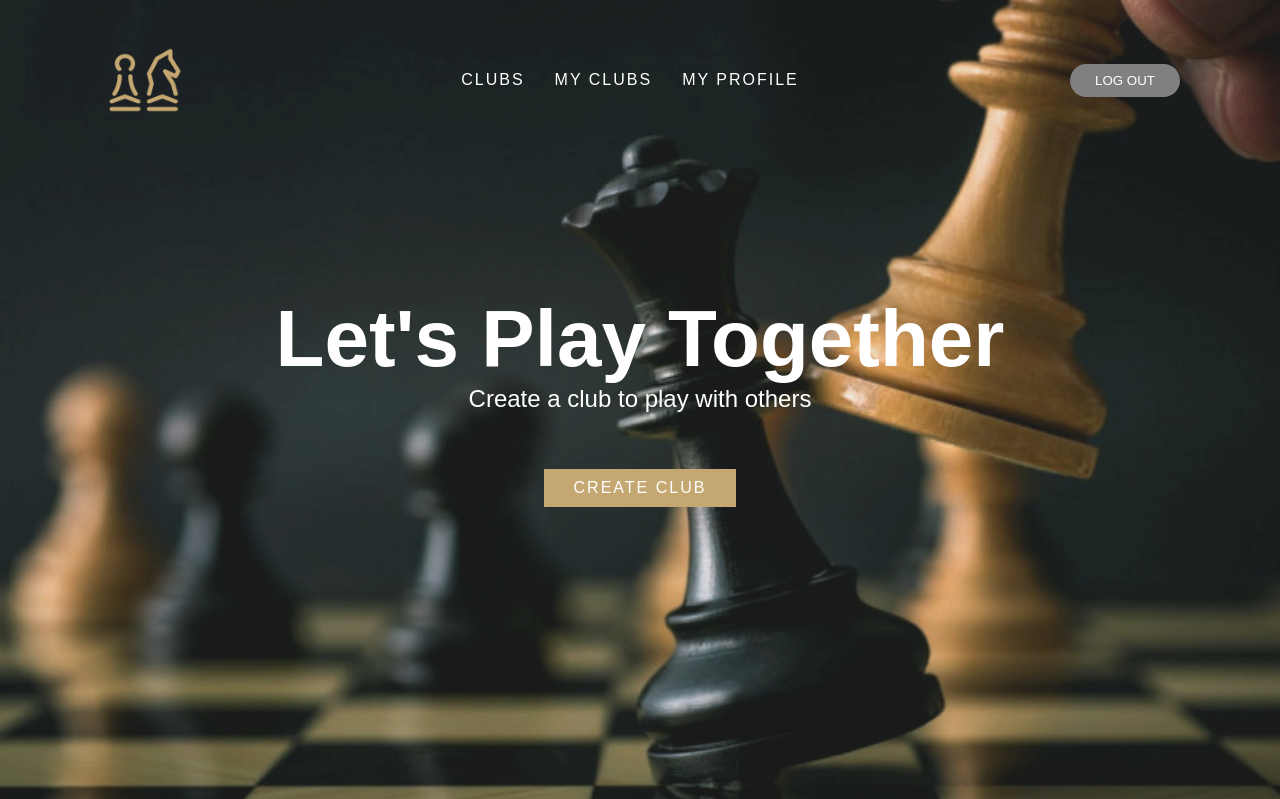
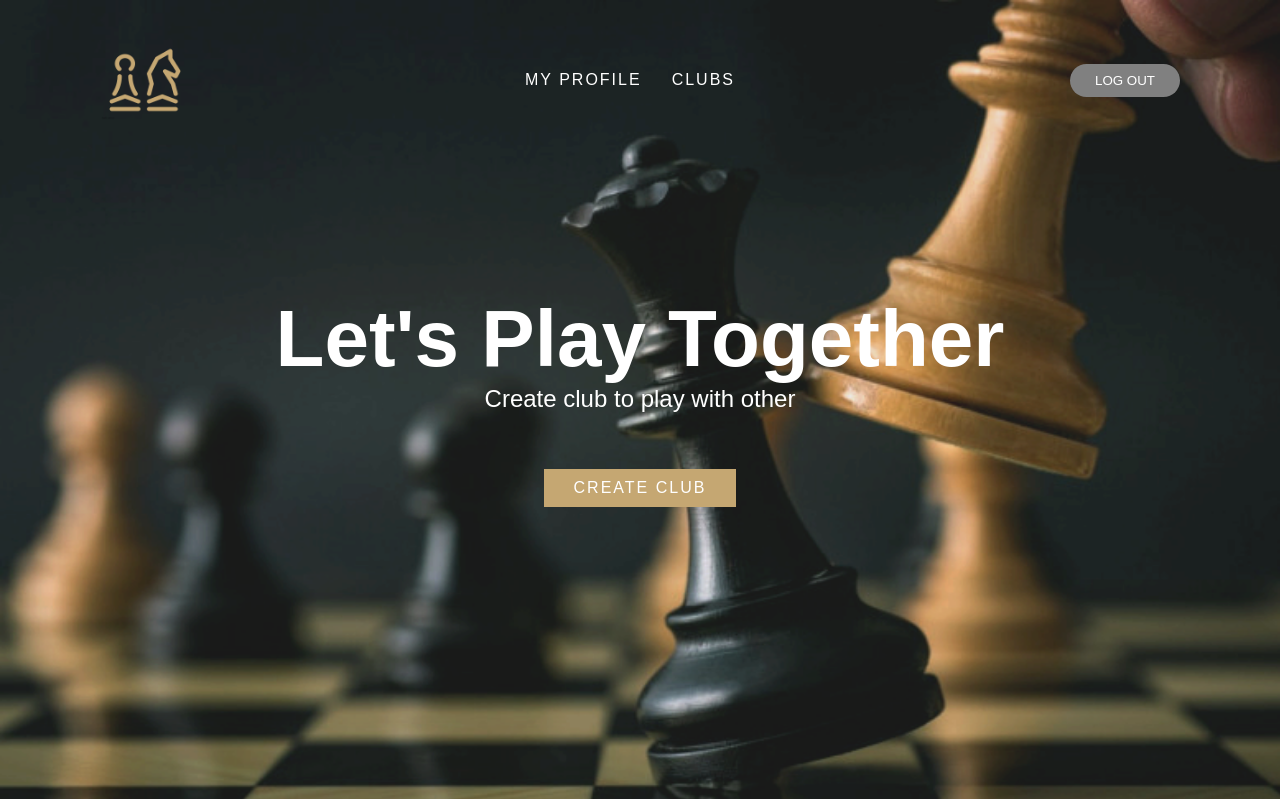
Before and after one commit to Heenal15/Team-Penguin, a Django app: page /home/ in a window 1280 px wide. Shown: the top 799 px of the page. Run offline with Django 3.2, Linux system fonts and the light colour scheme; a user stored in the database is signed in; some libraries are stand-ins or nearby versions.

Commit message:
Change the home page bar content

```diff
--- a/clubs/templates/home.html
+++ b/clubs/templates/home.html
@@ -14,9 +14,8 @@
   <header>
     <img src="../../static/images/logoko.png" width="90" height="80" class="logo">
     <ul>
-      <li><a href='{% url 'club_list' %}' style="text-decoration: none">CLUBS</a></li>
-      <li><a href='' style="text-decoration: none">MY CLUBS</a></li>
-      <li><a href='{% url 'profile' %}' style="text-decoration: none">MY PROFILE</a></li>
+      <li><a href='{% url 'profile' %}'>MY PROFILE</a></li>
+      <li><a href='{% url 'club_list' %}'>CLUBS</a></li>
     </ul>
     <a class="logout" href='{% url 'log_out' %}'><button>LOG OUT</button></a>
   </header>
@@ -24,9 +23,9 @@
   <section class="banner">
     <div class="content">
       <h2>Let's Play Together</h2>
-      <p>Create a club to play with others</p>
+      <p>Create club to play with other</p>
       <br><br>
-      <a href='{% url 'create_club' %}' class="btn">Create Club</a>
+      <a href="#" class="btn">Create Club</a>
     </div>
   </section>
 
@@ -49,6 +48,7 @@
       deadline, they can also withdraw from the tournament.</p>
   </section>
 
+
   <script type="text/javascript">
     window.addEventListener("scroll", function() {
       var header = document.querySelector("header");
--- a/static/homepage.css
+++ b/static/homepage.css
@@ -4,12 +4,10 @@
   box-sizing: border-box;
   font-family: 'poppins', sans-serif;
 }
-
 body {
   background: #000;
   min-height: 200vh;
 }
-
 header {
   position: fixed;
   top: 0;
@@ -22,32 +20,26 @@ header {
   padding: 40px 100px;
   z-index: 100000;
 }
-
 header.sticky {
   padding: 5px 100px;
   background: #fff;
 }
-
 header.logo {
   position: relative;
   text-decoration: none;
-  font-size: 2em;
   letter-spacing: 2px;
   transition: 0.7s;
 }
-
 header ul {
   position: relative;
   display: flex;
   justify-content: center;
   align-items: center;
 }
-
 header ul li {
   position: relative;
   list-style: none;
 }
-
 header ul li a {
   position: relative;
   margin: 0 15px;
```
